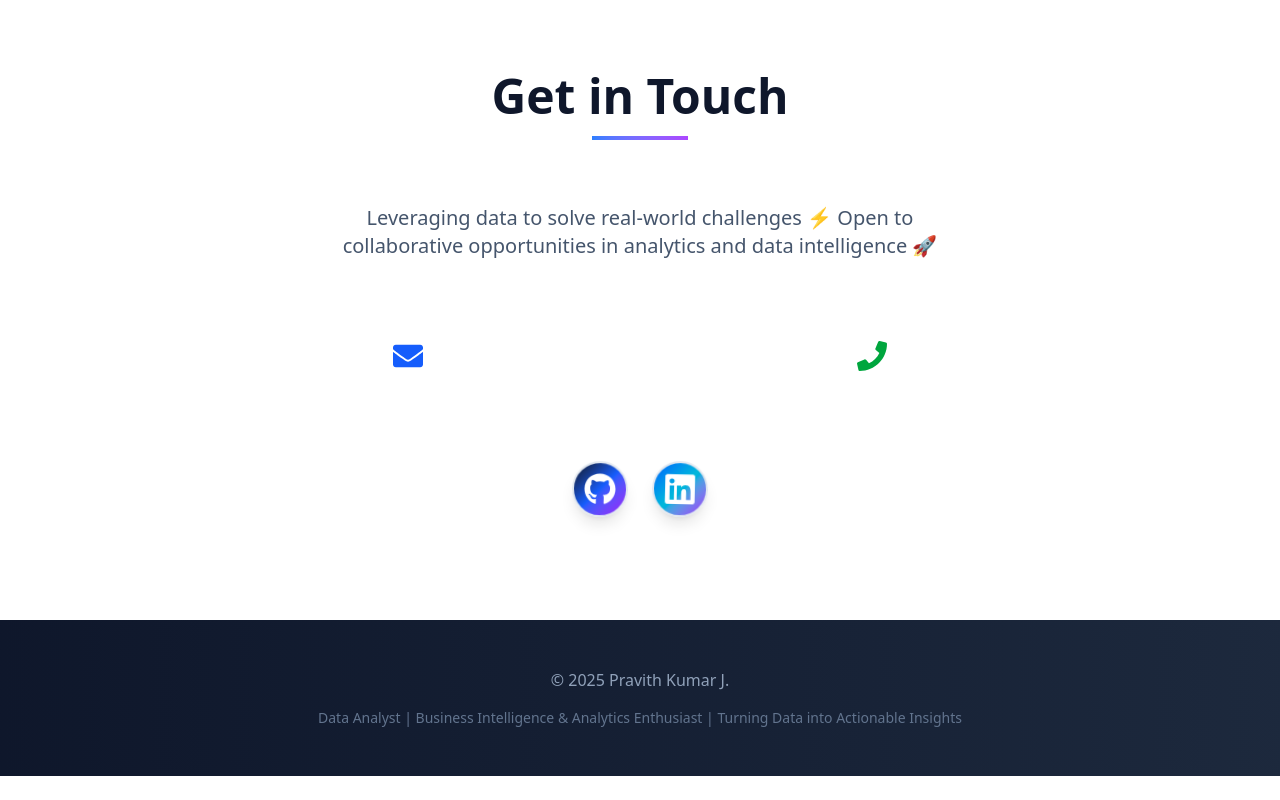
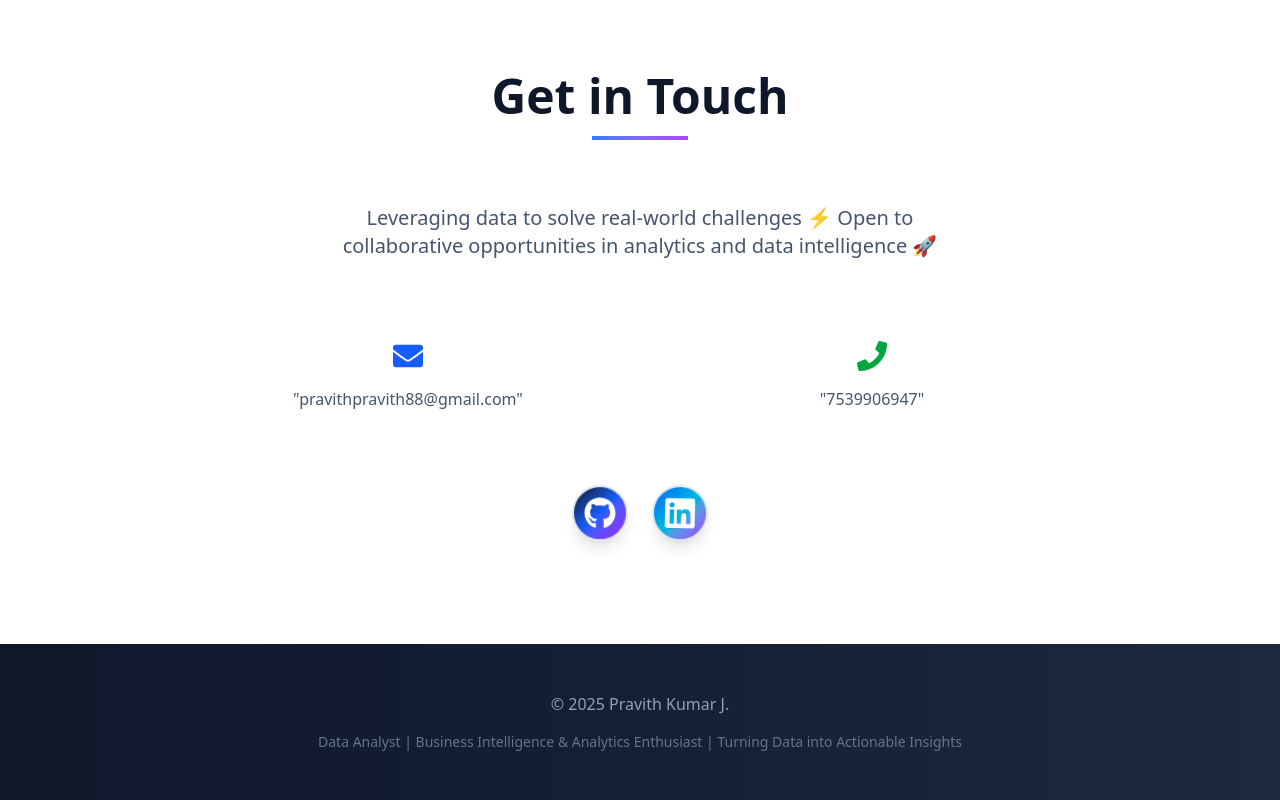
Before and after one commit to IamPravith/my-protfolio, a Next.js app: page / in a window 1280 px wide. Shown: the part 8885-9685 px from the top of the page. Before the commit the page ends 9661 px from the top, so only its background shows below. Built offline with nearby package versions, Linux system fonts and the light colour scheme.

Commit message:
Initial upload of Vinay-s-Portfolio

```diff
--- a/src/app/page.tsx
+++ b/src/app/page.tsx
@@ -1340,14 +1340,14 @@ export default function Home() {
             <div className="glass-card p-8 animate-slide-in-left">
               <FaEnvelope className="text-blue-600 text-3xl mx-auto mb-4" />
               <a href="pravithpravith88@gmail.com" className="text-slate-600 dark:text-slate-300 hover:text-blue-600 dark:hover:text-blue-400 transition-colors">
-
+                "pravithpravith88@gmail.com"
               </a>
             </div>
 
             <div className="glass-card p-8 animate-slide-in-right">
               <FaPhone className="text-green-600 text-3xl mx-auto mb-4" />
               <a href="tel:+91-7539906947" className="text-slate-600 dark:text-slate-300 hover:text-green-600 dark:hover:text-green-400 transition-colors">
-
+               "7539906947"
               </a>
             </div>
           </div>
```
